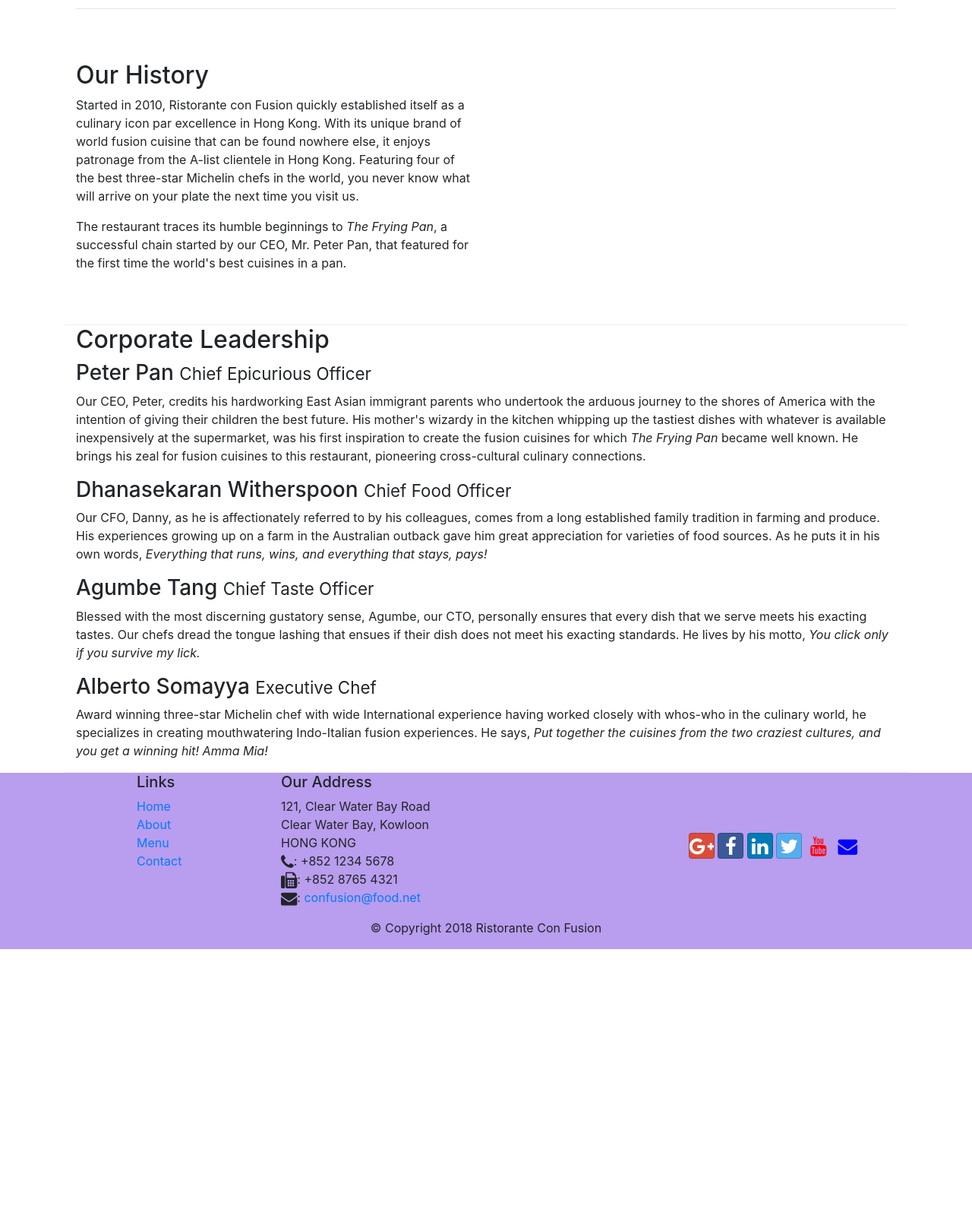
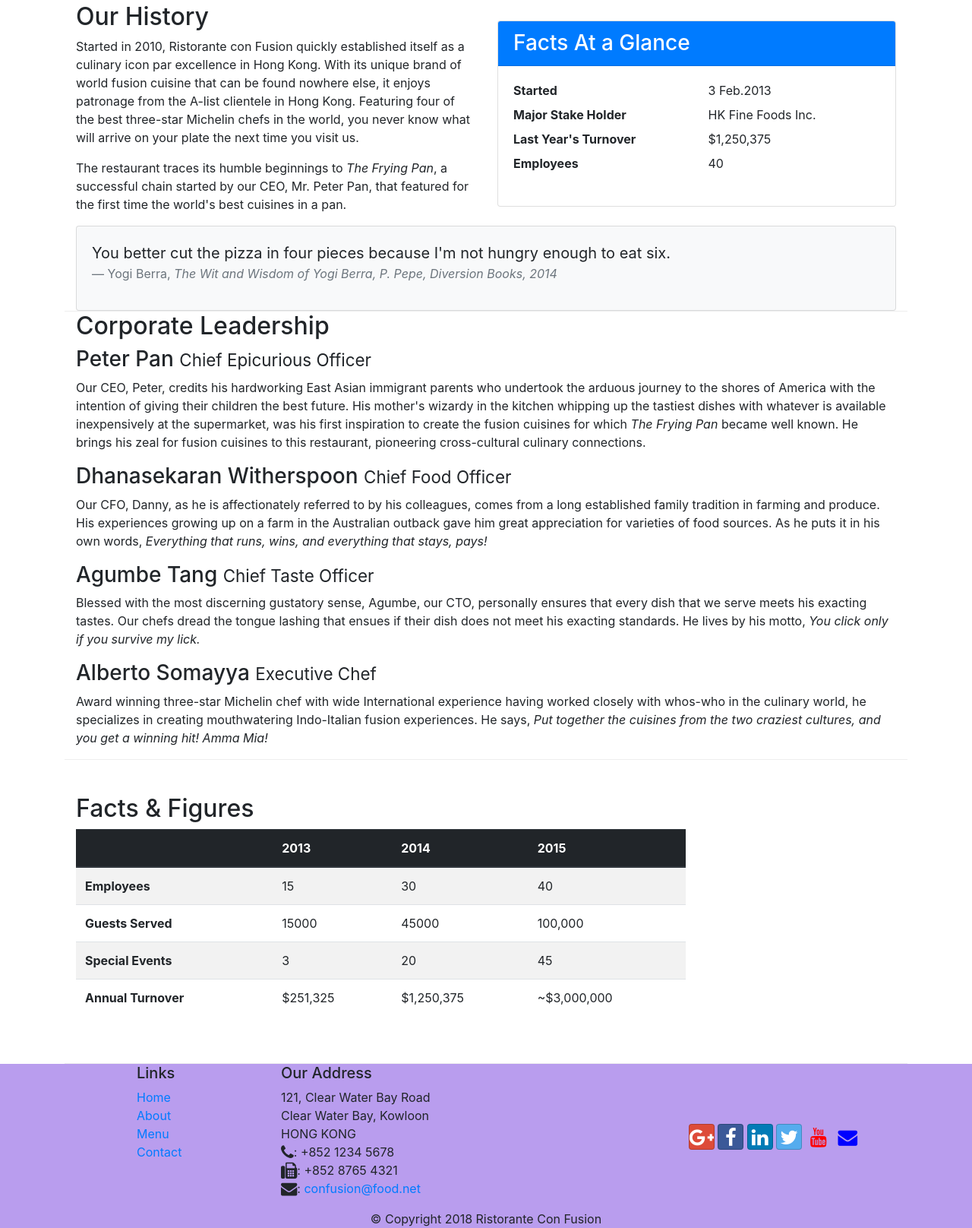
Before and after one commit to Mohamed-Abdulla/project-bootstrap, a website: page aboutus.html in a window 1280 px wide. Shown: the part 387-2003 px from the top of the page at 76% size. Before the commit the page ends 1636 px from the top, so only its background shows below. Drawn offline with nearby package versions, Linux system fonts and the light colour scheme.

Commit message:
tables & cards

```diff
--- a/aboutus.html
+++ b/aboutus.html
@@ -50,7 +50,7 @@
     </header>
 
     <div class="container">
-        <di class="row row-header">
+        <div class="row row-header">
             <ol class="col-12 breadcrumb">
                 <li class="breadcrumb-item">
                     <a href="./index.html">Home</a></li>
@@ -58,10 +58,8 @@
             </ol>
             <div class="col-12 col-sm">
                <h3>About Us</h3>
-               <hr>
             </div>
-
-
+        </div>
 
         <div class="row row-content align-items-center">
             <div class="col-12 col-sm-6">
@@ -69,7 +67,34 @@
                 <p>Started in 2010, Ristorante con Fusion quickly established itself as a culinary icon par excellence in Hong Kong. With its unique brand of world fusion cuisine that can be found nowhere else, it enjoys patronage from the A-list clientele in Hong Kong.  Featuring four of the best three-star Michelin chefs in the world, you never know what will arrive on your plate the next time you visit us.</p>
                 <p>The restaurant traces its humble beginnings to <em>The Frying Pan</em>, a successful chain started by our CEO, Mr. Peter Pan, that featured for the first time the world's best cuisines in a pan.</p>
             </div>
-            <div class="col-12 col-sm">
+            <div class="col-12 col-sm-6">
+                <div class="card">
+                <h3 class="card-header bg-primary text-white">Facts At a Glance</h3>
+                    <div class="card-body">
+                        <dl class="row">
+                            <dt class="col-6">Started</dt>
+                            <dd class="col-6">3 Feb.2013</dd>
+                            <dt class="col-6">Major Stake Holder</dt>
+                            <dd class="col-6">HK Fine Foods Inc.</dd>
+                            <dt class="col-6">Last Year's Turnover</dt>
+                            <dd class="col-6">$1,250,375</dd>
+                            <dt class="col-6">Employees</dt>
+                            <dd class="col-6">40</dd>
+                        </dl>
+                    </div>
+                </div>
+            </div>
+            <div class="col-12">
+                <div class="card card-body bg-light">
+                    <blockquote class="blockquote">
+                        <p class="mb-0">You better cut the pizza in four pieces because
+                            I'm not hungry enough to eat six.</p>
+                        <footer class="blockquote-footer">Yogi Berra,
+                            <cite title="Source Title">The Wit and Wisdom of Yogi Berra,
+                            P. Pepe, Diversion Books, 2014</cite>
+                        </footer>
+                    </blockquote>
+                </div>
             </div>
         </div>
 
@@ -86,9 +111,58 @@
                 <h3>Alberto Somayya <small>Executive Chef</small></h3>
                 <p class="d-none d-sm-block">Award winning three-star Michelin chef with wide International experience having worked closely with whos-who in the culinary world, he specializes in creating mouthwatering Indo-Italian fusion experiences. He says, <em>Put together the cuisines from the two craziest cultures, and you get a winning hit! Amma Mia!</em></p>
             </div>
+
        </div>
+       <div class="row row-content align-items-center">
+           <div class="col-12 col-sm-9">
+                <h2>Facts &amp; Figures</h2>
+                <div class="table-responsive">
+                    <table class="table table-striped">
+                        <thead class="thead-dark">
+                            <tr>
+                                <th>&nbsp;</th>
+                                <th>2013</th>
+                                 <th>2014</th>
+                                <th>2015</th>
+                            </tr>
+                        </thead>
+                        <tbody>
+                            <tr>
+                                <th>Employees</th>
+                                <td>15</td>
+                                <td>30</td>
+                                <td>40</td>
+                            </tr>
+                            <tr>
+                                <th>Guests Served</th>
+                                <td>15000</td>
+                                <td>45000</td>
+                                 <td>100,000</td>
+                             </tr>
+                            <tr>
+                                <th>Special Events</th>
+                                <td>3</td>
+                                <td>20</td>
+                                <td>45</td>
+                            </tr>
+                            <tr>
+                                 <th>Annual Turnover</th>
+                                <td>$251,325</td>
+                                <td>$1,250,375</td>
+                                <td>~$3,000,000</td>
+                            </tr>
+                        </tbody>
+                    </table>
+                </div>
+            </div>
+
+            <div class="col-12 col-sm-3">
+
+            </div>
+        </div>
 
     </div>
+
 
     <footer class="footer">
         <div class="container">
```
